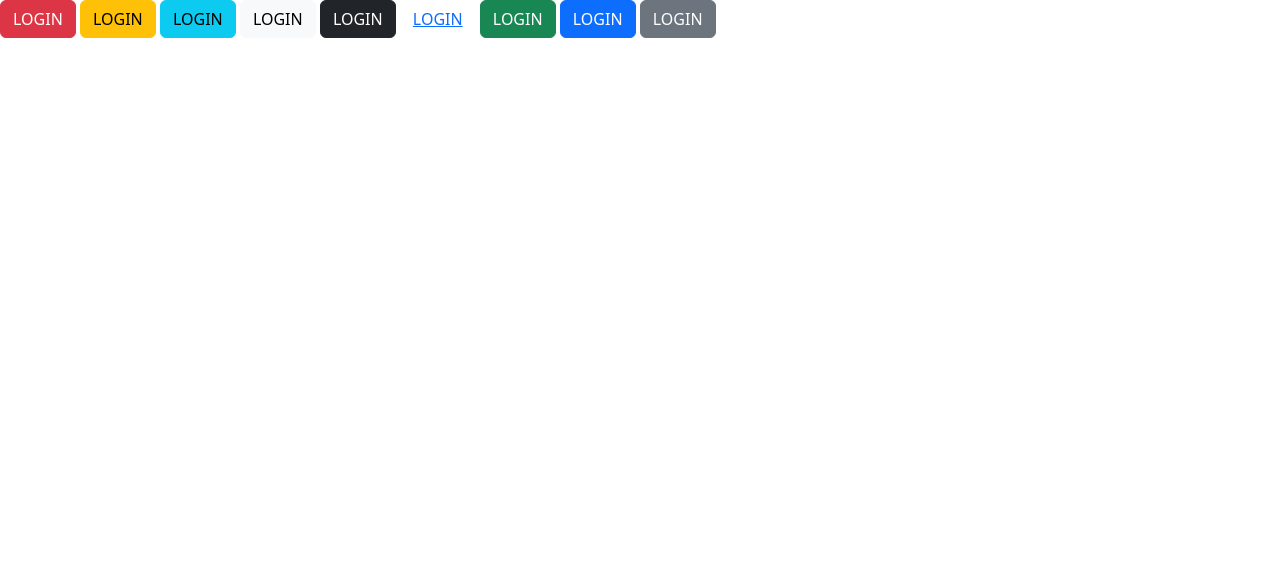
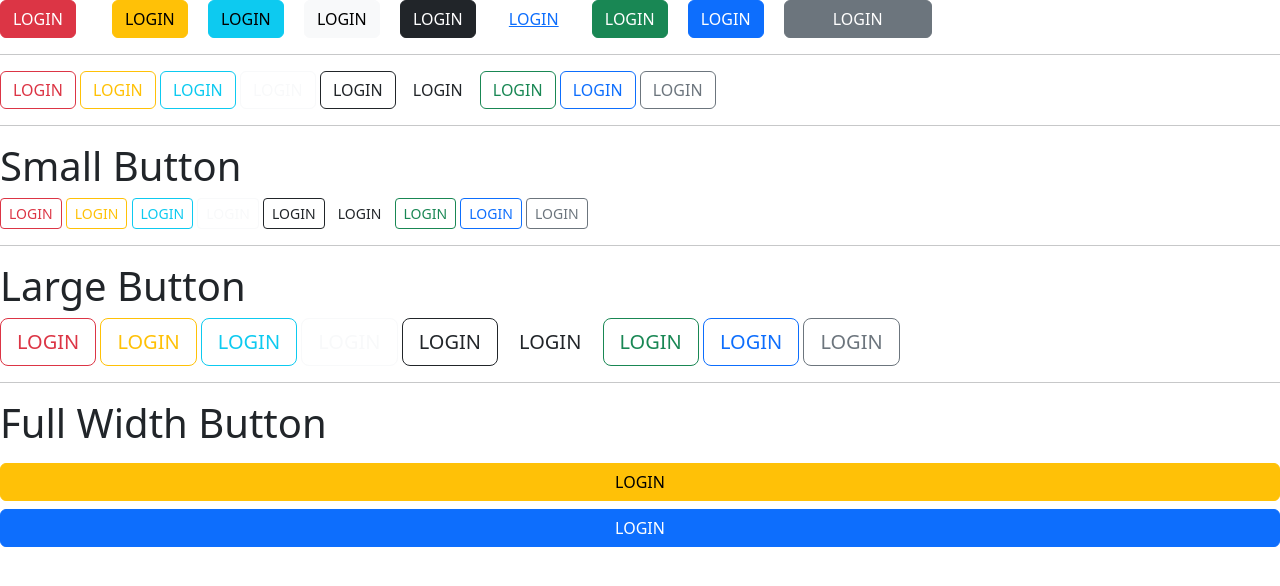
Before and after one commit to Gautam777777/10May2023-Bootstrap, a plain HTML site: page index.html in a window 1280 px wide. Drawn offline with nearby package versions, Linux system fonts and the light colour scheme.

Commit message:
bs update

```diff
--- a/index.html
+++ b/index.html
@@ -9,15 +9,59 @@
         <link href="https://cdn.jsdelivr.net/npm/bootstrap@5.3.0-alpha3/dist/css/bootstrap.min.css" rel="stylesheet" integrity="sha384-KK94CHFLLe+nY2dmCWGMq91rCGa5gtU4mk92HdvYe+M/SXH301p5ILy+dN9+nJOZ" crossorigin="anonymous">
     </head>
     <body>
-        <button class="btn btn-danger">LOGIN</button>
-        <button class="btn btn-warning">LOGIN</button>
-        <button class="btn btn-info">LOGIN</button>
-        <button class="btn btn-light">LOGIN</button>
-        <button class="btn btn-dark">LOGIN</button>
-        <button class="btn btn-link">LOGIN</button>
-        <a href="#" class="btn btn-success">LOGIN</a>
-        <input type="button" value="LOGIN" class="btn btn-primary   " />
-        <input type="submit" value="LOGIN" class="btn btn-secondary" />
+        <button class="btn btn-danger me-3">LOGIN</button>
+        <button class="btn btn-warning ms-3">LOGIN</button>
+        <button class="btn btn-info ms-3">LOGIN</button>
+        <button class="btn btn-light ms-3">LOGIN</button>
+        <button class="btn btn-dark ms-3">LOGIN</button>
+        <button class="btn btn-link ms-3">LOGIN</button>
+        <a href="#" class="btn btn-success ms-3">LOGIN</a>
+        <input type="button" value="LOGIN" class="btn btn-primary ms-3" />
+        <input type="submit" value="LOGIN" class="btn btn-secondary ms-3 pe-5 ps-5" />
+        <hr />
+        <div>
+            <button class="btn btn-outline-danger">LOGIN</button>
+            <button class="btn btn-outline-warning">LOGIN</button>
+            <button class="btn btn-outline-info">LOGIN</button>
+            <button class="btn btn-outline-light">LOGIN</button>
+            <button class="btn btn-outline-dark">LOGIN</button>
+            <button class="btn btn-outline-link">LOGIN</button>
+            <a href="#" class="btn btn-outline-success">LOGIN</a>
+            <input type="button" value="LOGIN" class="btn btn-outline-primary   " />
+            <input type="submit" value="LOGIN" class="btn btn-outline-secondary" />
+        </div>
+        <hr />
+        <div>
+            <h1>Small Button</h1>
+            <button class="btn btn-outline-danger btn-sm">LOGIN</button>
+            <button class="btn btn-outline-warning btn-sm">LOGIN</button>
+            <button class="btn btn-outline-info btn-sm">LOGIN</button>
+            <button class="btn btn-outline-light btn-sm">LOGIN</button>
+            <button class="btn btn-outline-dark btn-sm">LOGIN</button>
+            <button class="btn btn-outline-link btn-sm">LOGIN</button>
+            <a href="#" class="btn btn-outline-success btn-sm">LOGIN</a>
+            <input type="button" value="LOGIN" class="btn btn-outline-primary btn-sm" />
+            <input type="submit" value="LOGIN" class="btn btn-outline-secondary btn-sm" />
+        </div>
+        <hr />
+        <div>
+            <h1>Large Button</h1>
+            <button class="btn btn-outline-danger btn-lg">LOGIN</button>
+            <button class="btn btn-outline-warning btn-lg">LOGIN</button>
+            <button class="btn btn-outline-info btn-lg">LOGIN</button>
+            <button class="btn btn-outline-light btn-lg">LOGIN</button>
+            <button class="btn btn-outline-dark btn-lg">LOGIN</button>
+            <button class="btn btn-outline-link btn-lg">LOGIN</button>
+            <a href="#" class="btn btn-outline-success btn-lg">LOGIN</a>
+            <input type="button" value="LOGIN" class="btn btn-outline-primary btn-lg" />
+            <input type="submit" value="LOGIN" class="btn btn-outline-secondary btn-lg" />
+        </div>
+        <hr />
+        <div class="d-grid gap-2">
+            <h1>Full Width Button</h1>
+            <button class="btn btn-warning">LOGIN</button>
+            <button class="btn btn-primary">LOGIN</button>
+        </div>
 
         <script src="https://cdn.jsdelivr.net/npm/bootstrap@5.3.0-alpha3/dist/js/bootstrap.bundle.min.js" integrity="sha384-ENjdO4Dr2bkBIFxQpeoTz1HIcje39Wm4jDKdf19U8gI4ddQ3GYNS7NTKfAdVQSZe" crossorigin="anonymous"></script>
     </body>
```
